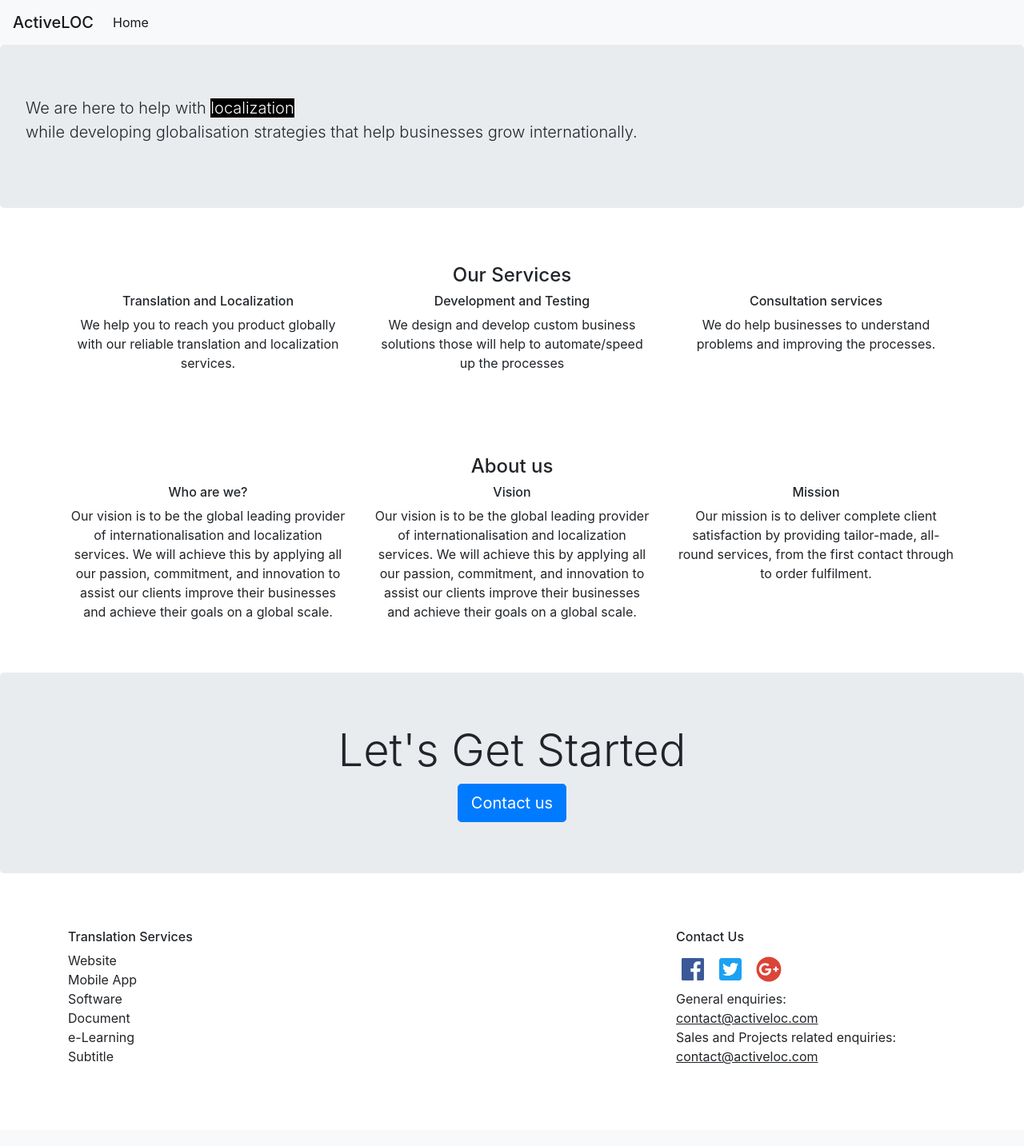
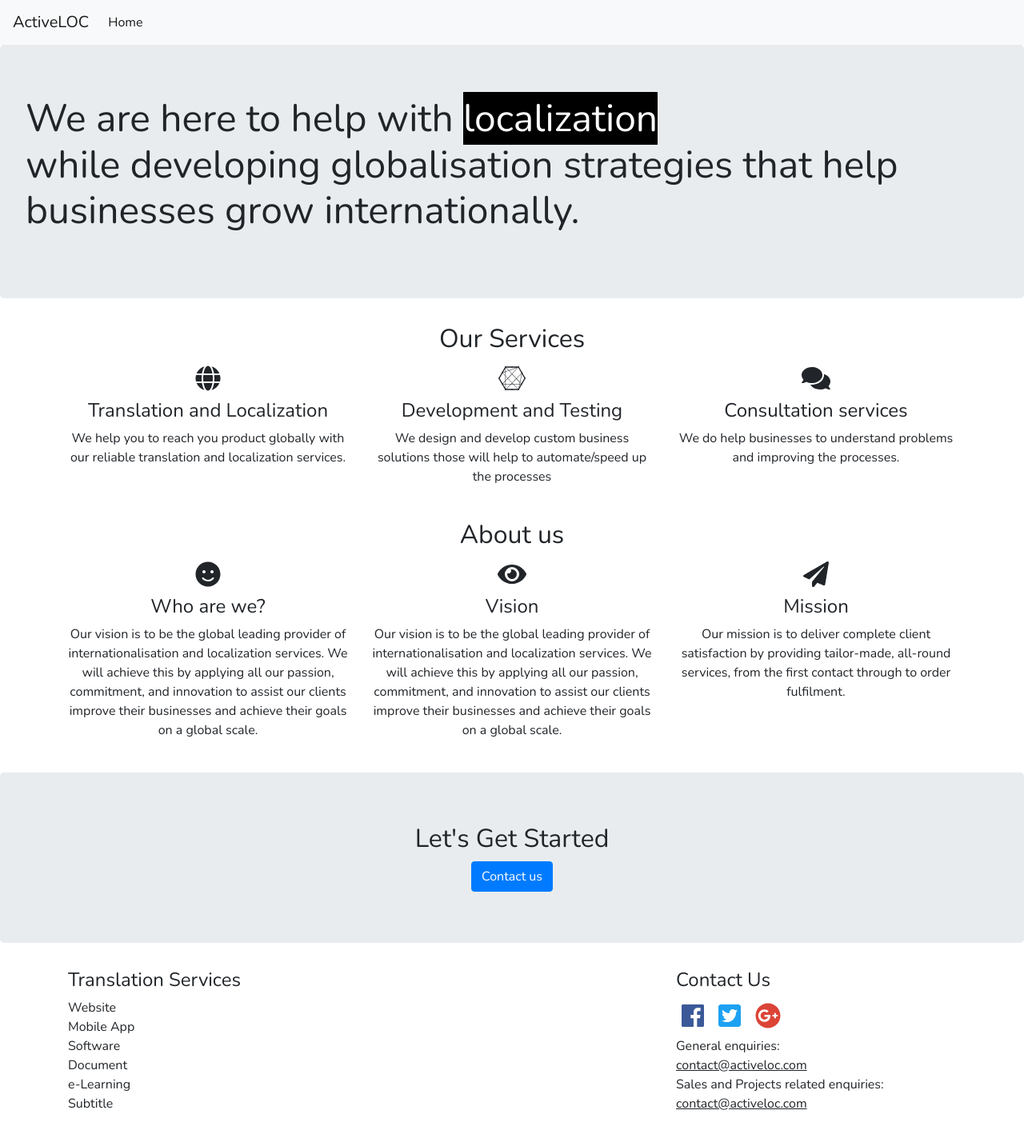
Before and after one commit to dpakam/ActiveLOC, a PHP site: page / in a window 1280 px wide. Shown: the whole page at 80% size. Before the commit the page ends 1330 px from the top, so only its background shows below. Run offline with PHP 8.4, Linux system fonts and the light colour scheme; some libraries are stand-ins or nearby versions.

Commit message:
Added some new typography

```diff
--- a/index.html
+++ b/index.html
@@ -1,9 +1,9 @@
 <!DOCTYPE html>
 <html>
     <head>
+            <link rel="stylesheet" href="https://maxcdn.bootstrapcdn.com/bootstrap/4.0.0/css/bootstrap.min.css" integrity="sha384-Gn5384xqQ1aoWXA+058RXPxPg6fy4IWvTNh0E263XmFcJlSAwiGgFAW/dAiS6JXm" crossorigin="anonymous">
         <link href="./styles.css" rel="stylesheet">
         <link href="https://fonts.googleapis.com/css?family=Nunito" rel="stylesheet">
-        <link rel="stylesheet" href="https://maxcdn.bootstrapcdn.com/bootstrap/4.0.0/css/bootstrap.min.css" integrity="sha384-Gn5384xqQ1aoWXA+058RXPxPg6fy4IWvTNh0E263XmFcJlSAwiGgFAW/dAiS6JXm" crossorigin="anonymous">
     </head>
     <body>
         <nav class="navbar navbar-expand-lg navbar-light bg-light">
@@ -20,8 +20,8 @@
             </div>
         </nav>
         <div class="jumbotron">
-            <p class="lead">
-                We are here to help with <span class="banner-animated lead" data-period="2000" data-type='["translation", "localization", "testing", "custom development"]'></span><br/>while developing globalisation strategies that help businesses grow internationally.
+            <p class="display-4">
+                We are here to help with <span class="banner-animated display-4" data-period="2000" data-type='["translation", "localization", "testing", "custom development"]'></span><br/>while developing globalisation strategies that help businesses grow internationally.
             </p>
         </div>
         <div class="container text-center">
@@ -32,16 +32,19 @@
             </div>
             <div class="row">
                 <div class="col">
+                    <div class="header-icon"><i class="fas fa-globe"></i></div>
                     <h6>Translation and Localization</h6>
-                    <div>We help you to reach you product globally with our reliable translation and localization services.</div>
+                    <p>We help you to reach you product globally with our reliable translation and localization services.</p>
                 </div>
                 <div class="col">
+                    <div class="header-icon"><i class="fab fa-connectdevelop"></i></div>
                     <h6>Development and Testing</h6>
-                    <div>We design and develop custom business solutions those will help to automate/speed up the processes</div>
+                    <p>We design and develop custom business solutions those will help to automate/speed up the processes</p>
                 </div>
                 <div class="col">
+                    <div class="header-icon"><i class="fas fa-comments"></i></div>
                     <h6>Consultation services</h6>
-                    <div>We do help businesses  to understand problems and improving the processes.</div>
+                    <p>We do help businesses  to understand problems and improving the processes.</p>
                 </div>
             </div>
         </div>
@@ -53,22 +56,25 @@
             </div>
             <div class="row">
                 <div class="col">
+                    <div class="header-icon"><i class="fas fa-smile"></i></div>
                     <h6>Who are we?</h6>
-                    <div>Our vision is to be the global leading provider of internationalisation and localization services. We will achieve this by applying all our passion, commitment, and innovation to assist our clients improve their businesses and achieve their goals on a global scale.</div>
+                    <p>Our vision is to be the global leading provider of internationalisation and localization services. We will achieve this by applying all our passion, commitment, and innovation to assist our clients improve their businesses and achieve their goals on a global scale.</p>
                 </div>
                 <div class="col">
+                    <div class="header-icon"><i class="fas fa-eye"></i></div>
                     <h6>Vision</h6>
-                    <div>Our vision is to be the global leading provider of internationalisation and localization services. We will achieve this by applying all our passion, commitment, and innovation to assist our clients improve their businesses and achieve their goals on a global scale.</div>
+                    <p>Our vision is to be the global leading provider of internationalisation and localization services. We will achieve this by applying all our passion, commitment, and innovation to assist our clients improve their businesses and achieve their goals on a global scale.</p>
                 </div>
                 <div class="col">
+                    <div class="header-icon"><i class="fas fa-paper-plane"></i></div>
                     <h6>Mission</h6>
-                    <div>Our mission is to deliver complete client satisfaction by providing tailor-made, all-round services, from the first contact through to order fulfilment. </div>
+                    <p>Our mission is to deliver complete client satisfaction by providing tailor-made, all-round services, from the first contact through to order fulfilment. </p>
                 </div>
             </div>
         </div>
         <div class="jumbotron text-center">
-            <h1 class="display-4">Let's Get Started</h1>
-            <a class="btn btn-primary btn-lg" href="#" role="button">Contact us</a>
+            <h2>Let's Get Started</h2>
+            <a class="btn btn-primary btn-md" href="#" role="button">Contact us</a>
         </div>
         <div class="container">
             <div class="row">
--- a/styles.css
+++ b/styles.css
@@ -1,10 +1,14 @@
 body{
     font-family: 'Nunito', sans-serif;
+    font-size: 1rem;
 }
 
-.container{
-    padding:3%;
-    margin:2%;
+h6{
+    font-size: 1.5rem;
+}
+
+h4{
+    font-size:2rem;
 }
 
 .icons{
@@ -16,3 +20,15 @@ body{
     background: #000000;
     color: #ffffff;
 }
+
+.display-4{
+    font-size:3rem;
+}
+
+.container{
+    padding-bottom: 2%;
+}
+
+.header-icon{
+    font-size: 2rem;
+}
```
